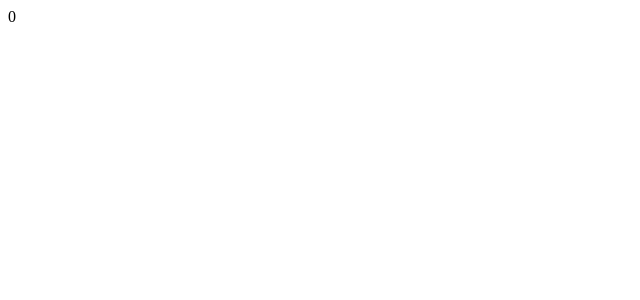
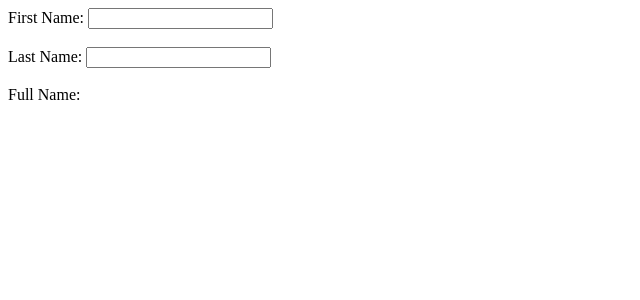
Before and after one commit to Shaobangzhu/react-learn, a React (Create React App) app: page / in a window 1280 px wide. Shown: the top 300 px of the page, without its empty margins (0-640 px from the left). Built offline with nearby package versions, Linux system fonts and the light colour scheme.

Commit message:
Declarative Programming Demo with string input

```diff
--- a/src/App.jsx
+++ b/src/App.jsx
@@ -1,19 +1,31 @@
-import { useImmer } from "use-immer";
+import { useState } from 'react';
 
-// immutable 编程规范
+// 从命令式开发到声明式开发
+// 命令式: 你一步步指路,告诉出租车司机怎么回家
+// 声明式: 你告诉出租车司机,你家在哪, 出租车司机会自动把车开到家门口
 
 function App() {
-  const [data, setData] = useImmer({
-    count: 0
-  });
+  const [firstName, setFirstName] = useState('');
+  const [lastName, setLastName] = useState('');
 
-  function handleClick() {
-    setData((draft) => {
-      draft.count = draft.count + 1;
-    });
+  function handleFirstNameChange(e) {
+    setFirstName(e.target.value);
   }
 
-  return <div onClick={handleClick}>{data.count}</div>;
+  function handleLastNameChange(e) {
+    setLastName(e.target.value);
+  }
+
+  return (
+    <div>
+      First Name: <input onChange={handleFirstNameChange} />
+      <br/>
+      <br/>
+      Last Name: <input onChange={handleLastNameChange} />
+      <br/>
+      <br/>
+      Full Name: {firstName} {lastName}
+    </div>)
 }
 
 export default App;
--- a/src/index.js
+++ b/src/index.js
@@ -7,6 +7,5 @@ const root = ReactDOM.createRoot(document.getElementById('root'));
 root.render(
   <React.StrictMode>
     <App />
-    {/* <App /> */}
   </React.StrictMode>
 );
```
